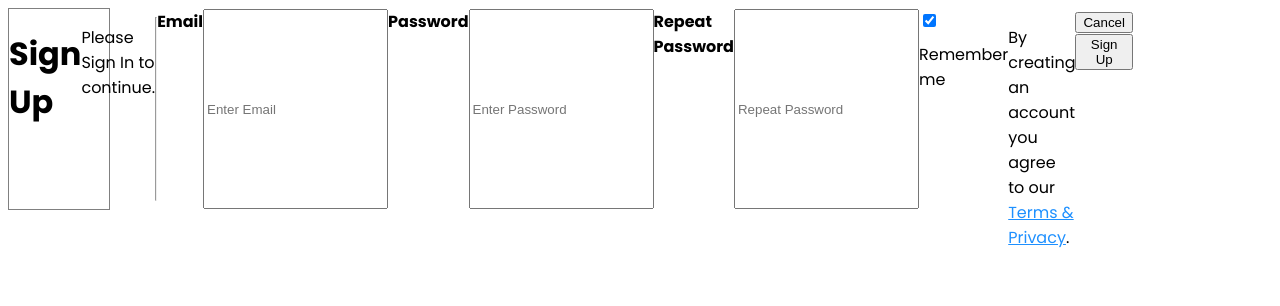
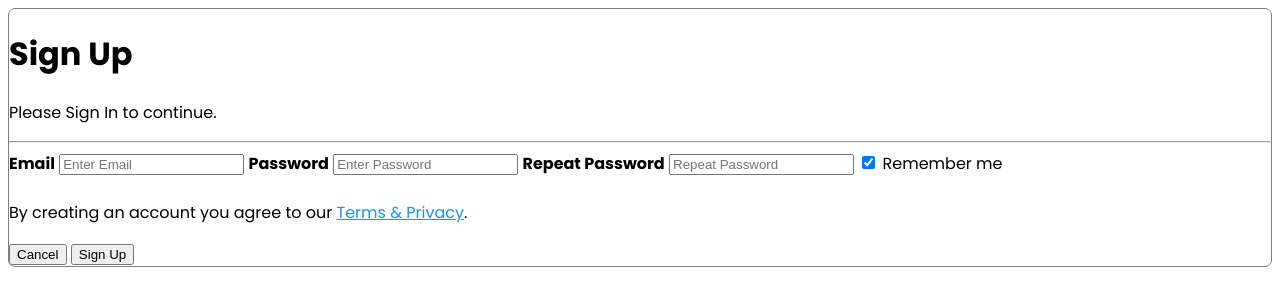
Before and after one commit to LHgaming0/lutsplace.fun, a plain HTML site: page Signup/index.html in a window 1280 px wide. Drawn offline with Linux system fonts and the light colour scheme.

Commit message:
Update style.css

```diff
--- a/Signup/style.css
+++ b/Signup/style.css
@@ -4,7 +4,5 @@ body {
 
 .container{
   border: 1px solid grey;
-  display: flex;
-  width: 100px;
-  height: 200px;
+  border-radius: 7px;
 }
```
